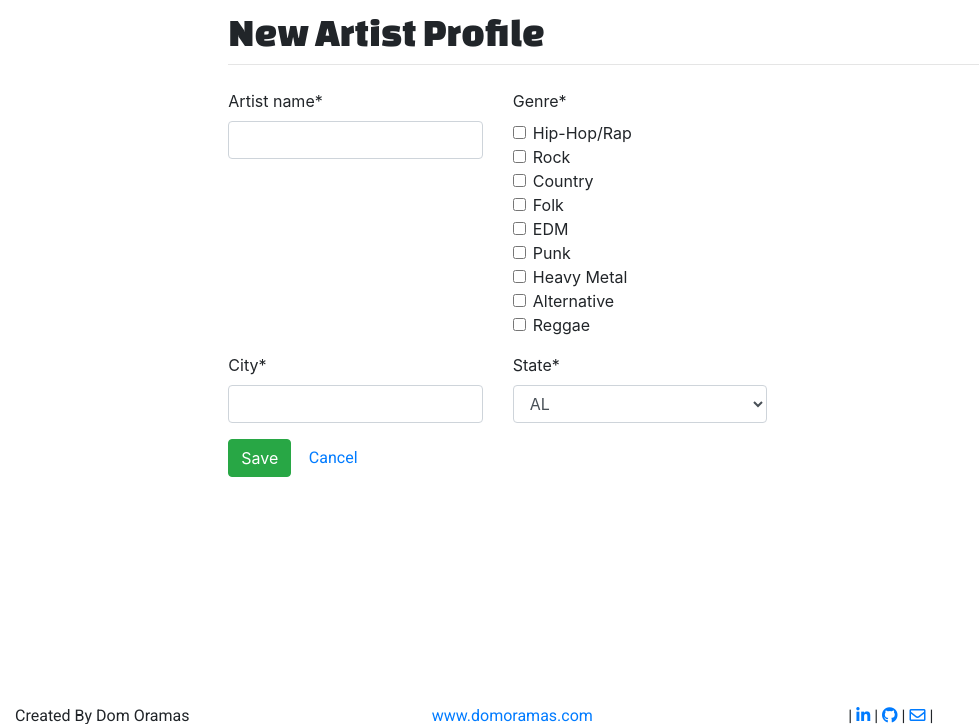
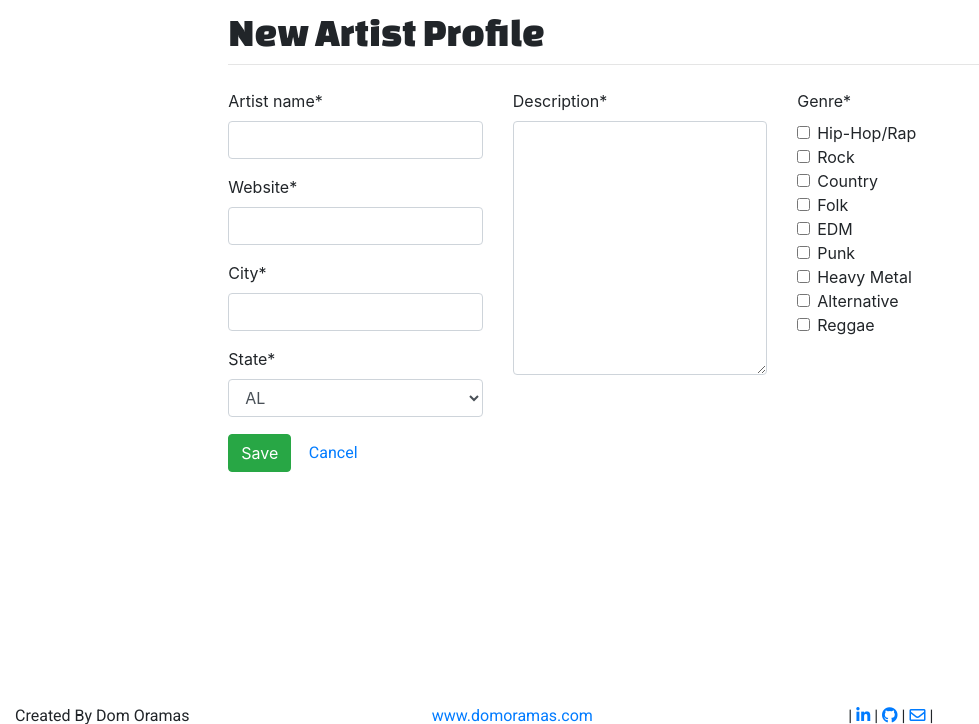
Before and after one commit to domoramas/jaunt_app, a Django app: page /artist_profile/new/ in a window 1280 px wide. Shown: the part 56-780 px from the top of the page, without its empty margins (0-979 px from the left). Run offline with Django 3.2, Linux system fonts and the light colour scheme; the visitor is signed in with stand-in values (Sample User, id 1); parts of the project's set-up code (start-up, migrations or seed data) failed here and were passed over; some libraries are stand-ins or nearby versions.

Commit message:
updated layout of artist form

```diff
--- a/jaunt_project/artist_profile/forms.py
+++ b/jaunt_project/artist_profile/forms.py
@@ -1,7 +1,7 @@
 from django import forms
 from  .models import ArtistImage, ArtistProfile
 from django.forms import widgets, ModelForm
-from users.models import CustomUser
+# from users.models import CustomUser
 from django.utils.translation import gettext_lazy as _
 
 # create custom form to create/edit artist profile
@@ -84,12 +84,17 @@ class CreateArtist(ModelForm):
     widget=forms.Select(
     choices=STATE_CHOICES)
     )
+  description = forms.CharField(
+    widget = forms.Textarea,
+    max_length= 200)
+
+  website = forms.URLField()
   class Meta:
     model = ArtistProfile
     fields = '__all__'
   # description = forms.CharField(max_length= 200)
 
-  # website = forms.URLField()
+
 
 
 
--- a/jaunt_project/artist_profile/models.py
+++ b/jaunt_project/artist_profile/models.py
@@ -1,7 +1,5 @@
 from django.db import models
 from django.urls import reverse
-from users.models import CustomUser
-from phone_field import PhoneField
 from django.conf import settings
 
 # added phone number field and country field.  not updating the db no migrations folder
--- a/jaunt_project/artist_profile/views.py
+++ b/jaunt_project/artist_profile/views.py
@@ -10,11 +10,12 @@ from .models import ArtistProfile, ArtistImage
 from .forms import ImageForm
 from tours.models import Tour, Venue
 from users.models import CustomUser
-
+from django.conf import settings
 # View of detailed Artist view
 # select picture view breaks when no picture is selected
 
 def create_artist(request):
+
   if request.method == "POST":
     form = CreateArtist(request.user, request.POST)
     if form.is_valid():
@@ -22,22 +23,25 @@ def create_artist(request):
       genre = form.cleaned_data["genre"]
       city = form.cleaned_data["city"]
       state = form.cleaned_data["state"]
-      # description = form.cleaned_data["description"]
-      # website = form.cleaned_data["website"]
+      description = form.cleaned_data["description"]
+      website = form.cleaned_data["website"]
       artist = ArtistProfile(
         artist_name= artist_name,
         genre =genre,
         city = city,
         state = state,
-        # description = description,
+        description = description,
         # website = website
       )
+      print(artist)
       artist.save()
       # form = CreateArtist(request.user)
       return HttpResponseRedirect(reverse('artist_profile:artist_detail', args=(artist.pk) ))
   elif request.method == "GET":
     form = CreateArtist()
   return render(request, "artist_create.html", {'form': form} )
+
+
 class ArtistView(LoginRequiredMixin, DetailView):
   model = ArtistProfile
   template_name = "artist.html"
--- a/jaunt_project/templates/artist_create.html
+++ b/jaunt_project/templates/artist_create.html
@@ -14,6 +14,12 @@
       <div class = "row">
         <div class= "col-4">
           {{ form.artist_name| as_crispy_field }}
+          {{form.website | as_crispy_field }}
+          {{ form.city| as_crispy_field }}
+          {{ form.state| as_crispy_field }}
+        </div>
+        <div class= "col-4">
+          {{form.description | as_crispy_field }}
         </div>
         <div class= "col-4">
           {{ form.genre| as_crispy_field }}
@@ -21,18 +27,15 @@
       </div>
       <div class = "row">
         <div class= "col-4">
-          {{ form.city| as_crispy_field }}
+
         </div>
         <div class= "col-4">
-          {{ form.state| as_crispy_field }}
+
         </div>
-       {% comment %} <div class= "col-4">
-          {{ form.website | as_crispy_field }}
+      <div class= "col-4">
+
         </div>
-      <div class = "row">
-        <div class= "col-4">
-          {{form.description | as_crispy_field }}
-        </div> {% endcomment %}
+
         {% comment %} <div class= "col-2">
           {{ form.twitter| as_crispy_field }}
           {{ form.instagram| as_crispy_field }}
```
Also changed, not shown: jaunt_project/artist_profile/tests.py (line endings or trailing spaces).
